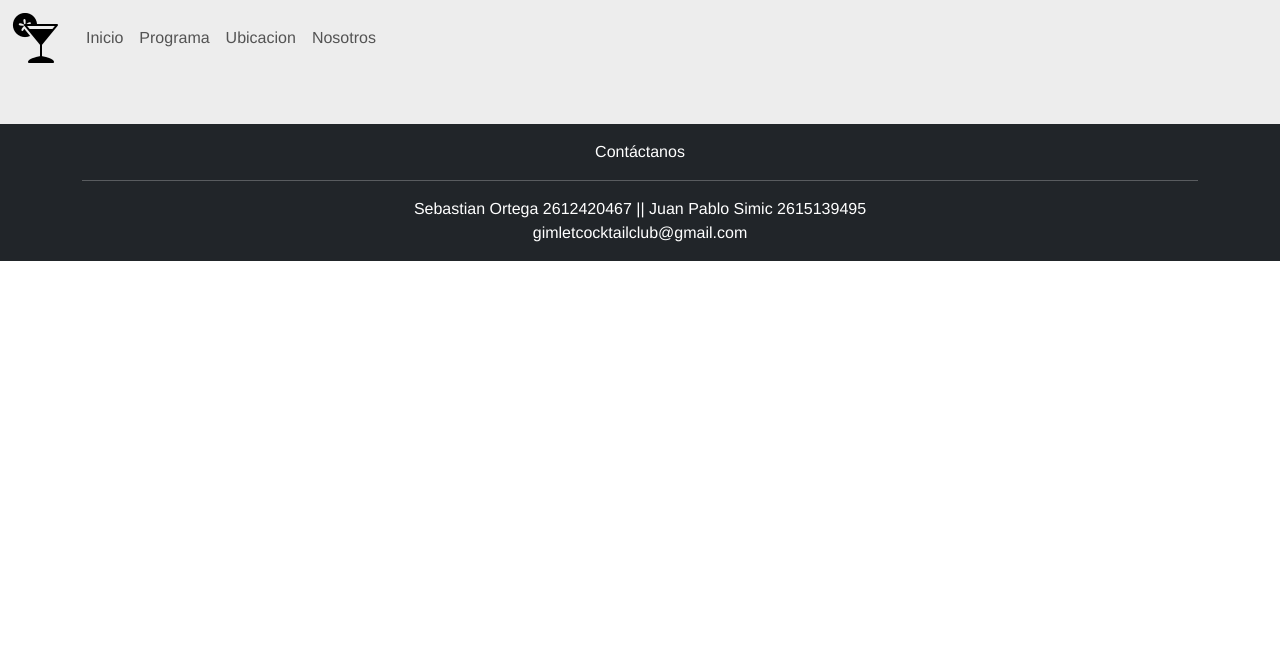
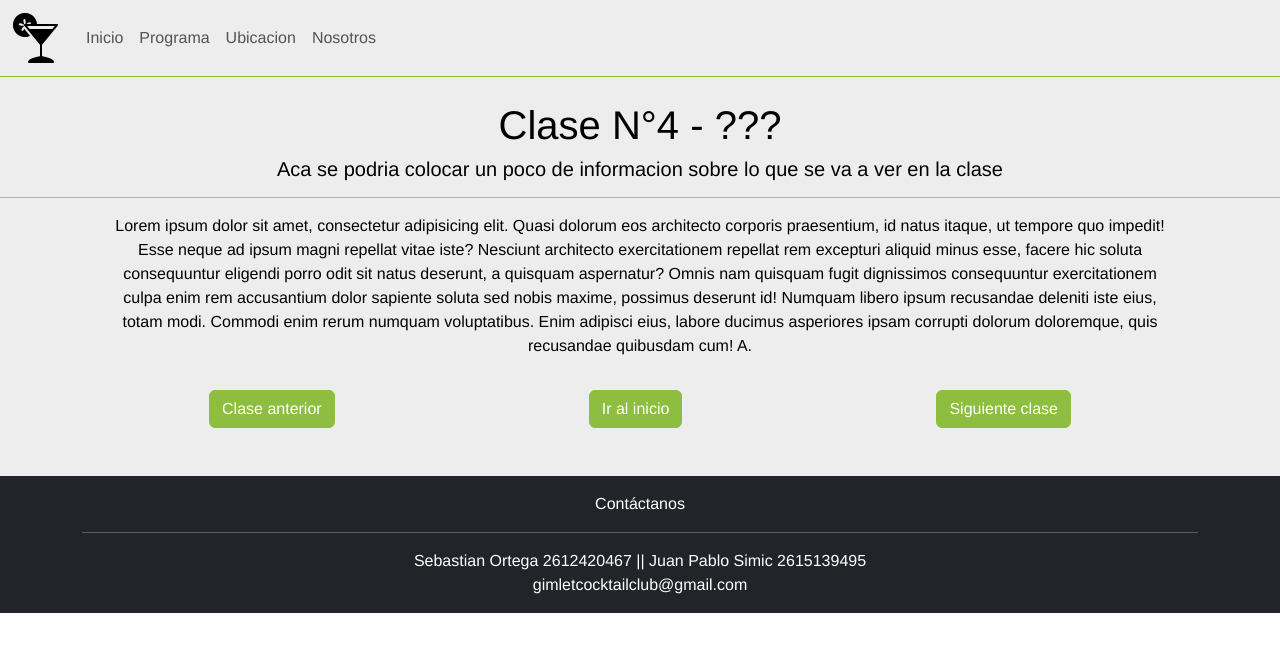
Before and after one commit to GastonComparin/GimletCocktailClub, a Vue app: page /clases/4 in a window 1280 px wide. Shown: the top 652 px of the page. Built offline with nearby package versions, Linux system fonts and the light colour scheme.

Commit message:
nuevas clases

```diff
--- a/src/App.vue
+++ b/src/App.vue
@@ -34,6 +34,7 @@
                 >Nosotros</router-link
               >
             </li>
+
           </ul>
         </div>
       </div>
@@ -65,6 +66,7 @@
 
 nav {
   padding: 30px;
+  border-bottom: 1px solid #8dbe3f;
 }
 
 nav a {
--- a/src/router/index.js
+++ b/src/router/index.js
@@ -6,6 +6,9 @@ import ubicacion from "../views/UbicacionView.vue";
 import ClaseUno from "../views/ClaseUno.vue";
 import ClaseDos from "../views/ClaseDos.vue";
 import ClaseTres from "../views/ClaseTres.vue";
+import ClaseCuatro from "../views/ClaseCuatro.vue";
+import ClaseCinco from "../views/ClaseCinco.vue";
+import ClaseSeis from "../views/ClaseSeis.vue";
 
 const routes = [
   {
@@ -43,6 +46,21 @@ const routes = [
     name: "ClaseTres",
     component: ClaseTres,
   },
+  {
+    path: "/clases/4",
+    name: "ClaseCuatro",
+    component: ClaseCuatro,
+  },
+  {
+    path: "/clases/5",
+    name: "ClaseCinco",
+    component: ClaseCinco,
+  },
+  {
+    path: "/clases/6",
+    name: "ClaseSeis",
+    component: ClaseSeis,
+  },
 ];
 
 const router = createRouter({
--- /dev/null
+++ b/src/views/ClaseCinco.vue
@@ -0,0 +1,48 @@
+<template>
+    <div class="ClaseTres">
+      <h1 class="mt-4">Clase N°5 - ???</h1>
+      <h5>
+        Aca se podria colocar un poco de informacion sobre lo que se va a ver en
+        la clase
+      </h5>
+      <hr />
+      <div class="d-flex justify-content-center">
+        <p class="col-md-10">
+          Lorem ipsum dolor sit amet, consectetur adipisicing elit. Quasi dolorum
+          eos architecto corporis praesentium, id natus itaque, ut tempore quo
+          impedit! Esse neque ad ipsum magni repellat vitae iste? Nesciunt
+          architecto exercitationem repellat rem excepturi aliquid minus esse,
+          facere hic soluta consequuntur eligendi porro odit sit natus deserunt, a
+          quisquam aspernatur? Omnis nam quisquam fugit dignissimos consequuntur
+          exercitationem culpa enim rem accusantium dolor sapiente soluta sed
+          nobis maxime, possimus deserunt id! Numquam libero ipsum recusandae
+          deleniti iste eius, totam modi. Commodi enim rerum numquam voluptatibus.
+          Enim adipisci eius, labore ducimus asperiores ipsam corrupti dolorum
+          doloremque, quis recusandae quibusdam cum! A.
+
+
+        </p>
+      </div>
+    </div>
+
+    <div class="container">
+      <div class="row">
+        <div class="col-md-12">
+          <div class="d-flex justify-content-around">
+            <router-link
+              to="/clases/4"
+              class="btn btn-primary btn-md mt-3"
+
+              >Clase anterior</router-link
+            >
+            <router-link to="/clases" class="btn btn-primary btn-md mt-3"
+              >Ir al inicio</router-link
+            >
+            <router-link to="/clases/6" class="btn btn-primary btn-md mt-3"
+              >Siguiente clase</router-link
+            >
+          </div>
+        </div>
+      </div>
+    </div>
+  </template>
--- /dev/null
+++ b/src/views/ClaseCuatro.vue
@@ -0,0 +1,48 @@
+<template>
+    <div class="ClaseTres">
+      <h1 class="mt-4">Clase N°4 - ???</h1>
+      <h5>
+        Aca se podria colocar un poco de informacion sobre lo que se va a ver en
+        la clase
+      </h5>
+      <hr />
+      <div class="d-flex justify-content-center">
+        <p class="col-md-10">
+          Lorem ipsum dolor sit amet, consectetur adipisicing elit. Quasi dolorum
+          eos architecto corporis praesentium, id natus itaque, ut tempore quo
+          impedit! Esse neque ad ipsum magni repellat vitae iste? Nesciunt
+          architecto exercitationem repellat rem excepturi aliquid minus esse,
+          facere hic soluta consequuntur eligendi porro odit sit natus deserunt, a
+          quisquam aspernatur? Omnis nam quisquam fugit dignissimos consequuntur
+          exercitationem culpa enim rem accusantium dolor sapiente soluta sed
+          nobis maxime, possimus deserunt id! Numquam libero ipsum recusandae
+          deleniti iste eius, totam modi. Commodi enim rerum numquam voluptatibus.
+          Enim adipisci eius, labore ducimus asperiores ipsam corrupti dolorum
+          doloremque, quis recusandae quibusdam cum! A.
+
+
+        </p>
+      </div>
+    </div>
+
+    <div class="container">
+      <div class="row">
+        <div class="col-md-12">
+          <div class="d-flex justify-content-around">
+            <router-link
+              to="/clases/3"
+              class="btn btn-primary btn-md mt-3"
+
+              >Clase anterior</router-link
+            >
+            <router-link to="/clases" class="btn btn-primary btn-md mt-3"
+              >Ir al inicio</router-link
+            >
+            <router-link to="/clases/5" class="btn btn-primary btn-md mt-3"
+              >Siguiente clase</router-link
+            >
+          </div>
+        </div>
+      </div>
+    </div>
+  </template>
--- /dev/null
+++ b/src/views/ClaseSeis.vue
@@ -0,0 +1,48 @@
+<template>
+    <div class="ClaseTres">
+      <h1 class="mt-4">Clase N°6 - ???</h1>
+      <h5>
+        Aca se podria colocar un poco de informacion sobre lo que se va a ver en
+        la clase
+      </h5>
+      <hr />
+      <div class="d-flex justify-content-center">
+        <p class="col-md-10">
+          Lorem ipsum dolor sit amet, consectetur adipisicing elit. Quasi dolorum
+          eos architecto corporis praesentium, id natus itaque, ut tempore quo
+          impedit! Esse neque ad ipsum magni repellat vitae iste? Nesciunt
+          architecto exercitationem repellat rem excepturi aliquid minus esse,
+          facere hic soluta consequuntur eligendi porro odit sit natus deserunt, a
+          quisquam aspernatur? Omnis nam quisquam fugit dignissimos consequuntur
+          exercitationem culpa enim rem accusantium dolor sapiente soluta sed
+          nobis maxime, possimus deserunt id! Numquam libero ipsum recusandae
+          deleniti iste eius, totam modi. Commodi enim rerum numquam voluptatibus.
+          Enim adipisci eius, labore ducimus asperiores ipsam corrupti dolorum
+          doloremque, quis recusandae quibusdam cum! A.
+
+
+        </p>
+      </div>
+    </div>
+
+    <div class="container">
+      <div class="row">
+        <div class="col-md-12">
+          <div class="d-flex justify-content-around">
+            <router-link
+              to="/clases/5"
+              class="btn btn-primary btn-md mt-3"
+
+              >Clase anterior</router-link
+            >
+            <router-link to="/clases" class="btn btn-primary btn-md mt-3"
+              >Ir al inicio</router-link
+            >
+            <router-link to="/clases" class="btn btn-primary btn-md mt-3"
+              >Siguiente clase</router-link
+            >
+          </div>
+        </div>
+      </div>
+    </div>
+  </template>
--- a/src/views/ClaseTres.vue
+++ b/src/views/ClaseTres.vue
@@ -38,7 +38,7 @@
           <router-link to="/clases" class="btn btn-primary btn-md mt-3"
             >Ir al inicio</router-link
           >
-          <router-link to="/clases" class="btn btn-primary btn-md mt-3"
+          <router-link to="/clases/4" class="btn btn-primary btn-md mt-3"
             >Siguiente clase</router-link
           >
         </div>
--- a/src/views/NosotrosView.vue
+++ b/src/views/NosotrosView.vue
@@ -1,9 +1,9 @@
 <template>
   <div class="nosotros">
     <div class="col-md-10 mx-auto mt-3">
-      <h1 style="font-weight: 900;">Bienvenidos al Gimlet Cocktail Club</h1>
-      <br>
-      <hr />
+      <h1 style="font-weight: 900">Bienvenidos al Gimlet Cocktail Club</h1>
+      <br />
+
       <p>
         En el Gimlet Cocktail Club, somos unos apasionados bartenders dedicados
         a compartir nuestro amor y conocimiento por el arte de la coctelería.
@@ -63,7 +63,7 @@
   <hr />
   <!-- !Por el momento la galeria de fotos no se va a mostrar -->
   <div class="d-none">
-    <h4>Galeria de fotos</h4>
+    <hr />
 
     <div id="carousel" class="carousel slide">
       <div class="carousel-inner">
--- a/src/views/ProgramaView.vue
+++ b/src/views/ProgramaView.vue
@@ -5,7 +5,7 @@
       Aquí encontrarás toda la información sobre los temas que abordaremos en
       las siguientes clases
     </p>
-    <hr>
+
     <div class="container">
       <div class="row">
         <div class="col-md-4 mt-4">
--- a/src/views/UbicacionView.vue
+++ b/src/views/UbicacionView.vue
@@ -2,8 +2,7 @@
   <div class="ubicacion mt-3">
     <h1 style="font-weight: 900">Charco Andino</h1>
     <p>
-      Nuestra casa para el dictado del curso será Charco Andino. El nuevo bar
-      inaugurado en Chacras Park, Lujan de Cuyo.
+      Nuestra casa para el dictado del curso será el bar ubicacdo en el complejo Chacras Park en Luján de Cuyo.
     </p>
   </div>
   <hr />
@@ -14,4 +13,5 @@
   Doloribus quia inventore cumque molestiae ipsum ea eum eveniet possimus
   debitis, minus ab dolorum nemo iure esse soluta excepturi corrupti. Totam
   asperiores nihil soluta repellat quam similique.
+
 </template>
```
Also changed, not shown: src/views/HomeView.vue (+15 -18 lines).
